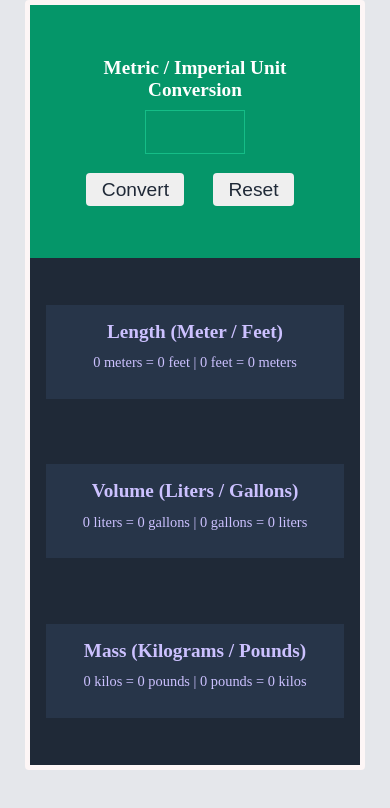
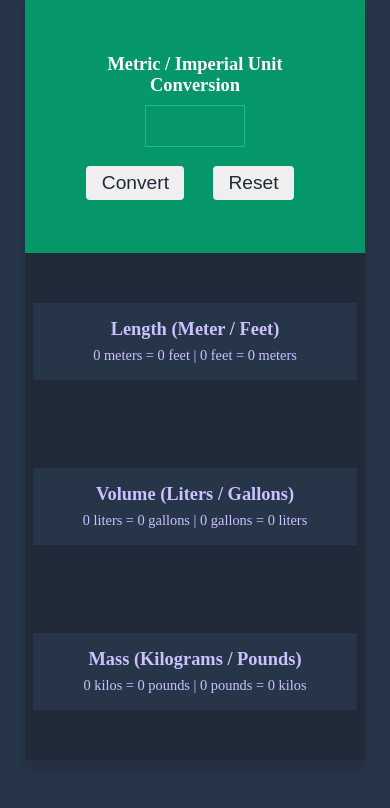
Before and after one commit to OtuEmmanuella/Metric-Imperial-Unit-Converter, a plain HTML site: page index.html in a window 390 px wide. Drawn offline with Linux system fonts and the light colour scheme.

Commit message:
I made some changes in the css

```diff
--- a/style.css
+++ b/style.css
@@ -8,22 +8,23 @@ body {
   font-family: 'Times New Roman', Times, serif;
   display: flex;
   justify-content: center;
-  background-color: #E5E7EB;
+  background-color: #273549;
   color: #CCC1FF;
 }
 
 p {
-  margin: .8em 0;
+  padding-top: .5em;
 }
 
 .container {
   width: 87%;
   max-width: 820px;
   margin: 0 auto;
-  border: 5px solid #fdf6f6;
+ /*border: 3px solid #fdf6f6;*/
   border-radius: 4px;
   min-height: 90vh;
   background-color: #1F2937;
+  box-shadow: 0px 10px 10px rgba(0, 0, 0, 0.1);
 }
 
 .title {
@@ -102,7 +103,7 @@ button:focus {
   .title,
   .subtitle,
   .input {
-    font-size: 1.2rem;
+    font-size: 1.15rem;
   }
 
   p {
@@ -114,11 +115,11 @@ button:focus {
   }
 
   .section-one {
-    padding: 1em 3em;
+    padding: .5em 3em;
   }
 
   .section-two {
-    padding: 1em;
+    padding: .5em;
     gap: 4px;
   }
 
```
